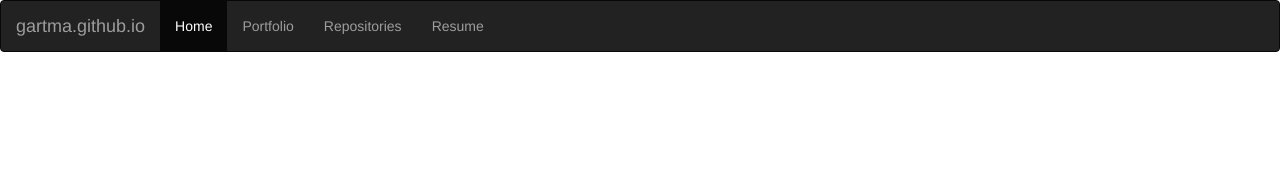
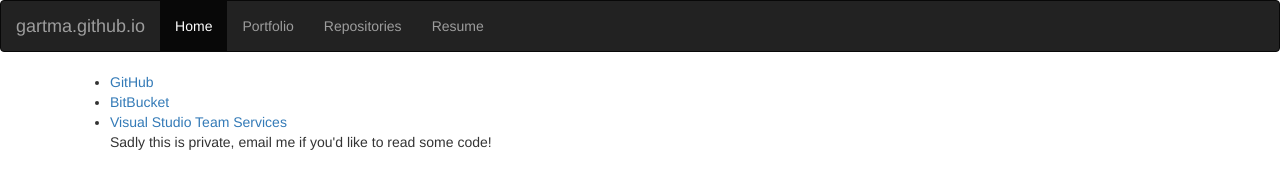
Before and after one commit to gartma/gartma.github.io, a plain HTML site: page index.html at #/repositories in a window 1280 px wide. Drawn offline with Linux system fonts and the light colour scheme; no server answers.

Commit message:
adding links to repositories, and updating resume

```diff
--- a/app.js
+++ b/app.js
@@ -46,7 +46,7 @@
       templateUrl: '\\views\\portfolio.html'
     })
     .when('/repositories', {
-      templateUrl: 'repositories.html'
+      templateUrl: '\\views\\repositories.html'
     })
     .otherwise({
       redirectTo: '/home'
--- a/index.html
+++ b/index.html
@@ -27,7 +27,7 @@
           <li class="active"><a href="#/home">Home</a></li>
           <li><a href="#/portfolio">Portfolio</a></li>
           <li><a href="#/repositories">Repositories</a></li>
-          <li><a href="content/Resume.pdf" target="_blank">Resume</a></li>
+          <li><a href="content/GartnerResume.pdf" target="_blank">Resume</a></li>
         </ul>
       </div>
     </div>
--- /dev/null
+++ b/views/repositories.html
@@ -0,0 +1,6 @@
+<ul>
+  <li><a href="https://github.com/gartma" target="_blank">GitHub</a></li>
+  <li><a href="https://bitbucket.org/gartma01" target="_blank">BitBucket</a></li>
+  <li><a href="https://boardgamingapp.visualstudio.com/" target="_blank">Visual Studio Team Services</a></li>
+  <span>Sadly this is private, email me if you'd like to read some code!</span>
+</ul>
```
Also changed, not shown: 3 other files.
